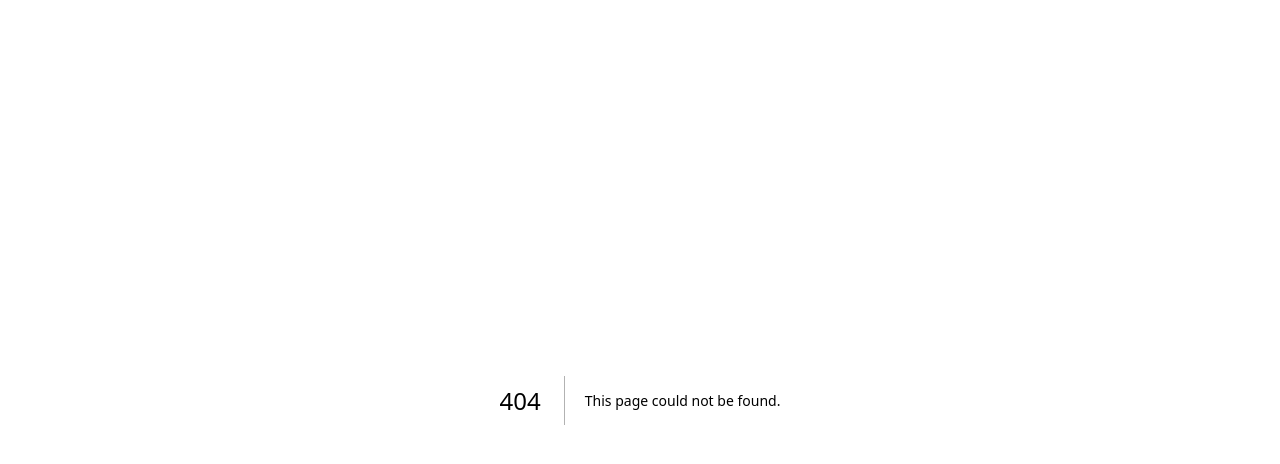
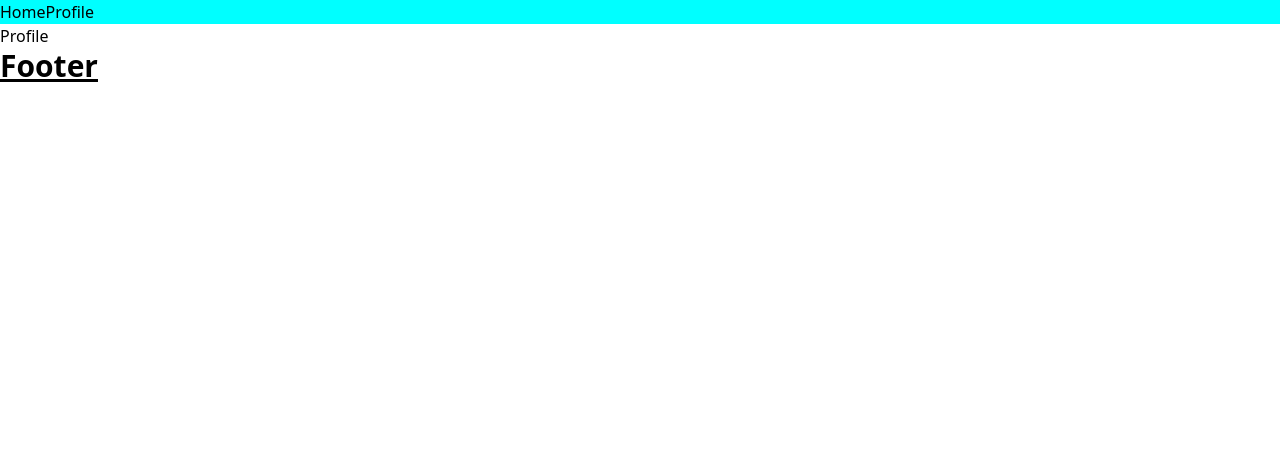
Before and after one commit to foolais/belajar-nextjs, a Next.js app: page /profile in a window 1280 px wide. Before the commit this address had no page. Shown: the top 464 px of the page. Built offline with nearby package versions, Linux system fonts and the light colour scheme.

Commit message:
feat:tugas hari-5

```diff
--- a/pages/index.js
+++ b/pages/index.js
@@ -3,8 +3,10 @@ import Layout from "@/layout";
 
 export default function Home() {
   return (
-    <Layout metaTitle="Sanbercode" metaDescription="Foolaisx">
-      <Content />
-    </Layout>
+    <>
+      <Layout metaTitle="Sanbercode" metaDescription="Foolaisx">
+        <Content />
+      </Layout>
+    </>
   );
 }
--- /dev/null
+++ b/pages/profile.js
@@ -0,0 +1,11 @@
+import Layout from "@/layout";
+
+export default function Profile() {
+  return (
+    <>
+      <Layout metaTitle="Profile" metaDescription="Profile">
+        <p>Profile</p>
+      </Layout>
+    </>
+  );
+}
```
